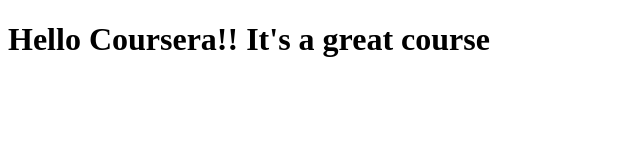
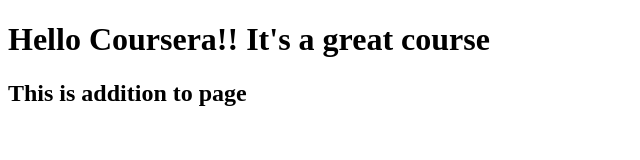
Before and after one commit to sri-nivas/coursera-html-css-test, a plain HTML site: page site/index.html in a window 1280 px wide. Shown: the whole page, without its empty margins (0-640 px from the left). Drawn offline with Linux system fonts and the light colour scheme.

```diff
--- a/site/index.html
+++ b/site/index.html
@@ -5,5 +5,6 @@
 </head>
 <body>
  <h1>Hello Coursera!! It's a great course </h1>
+ <h2>This is addition to page </h2>
 </body>
 </html>
```
